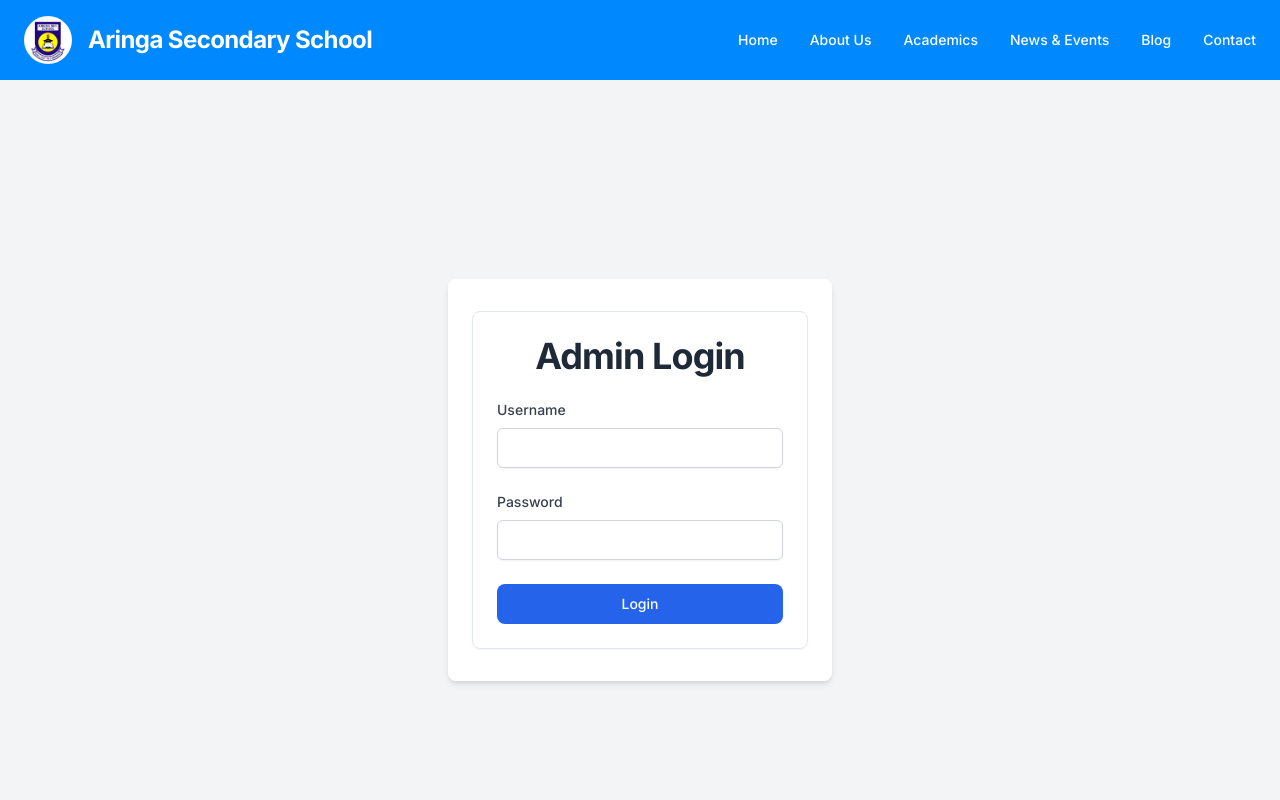
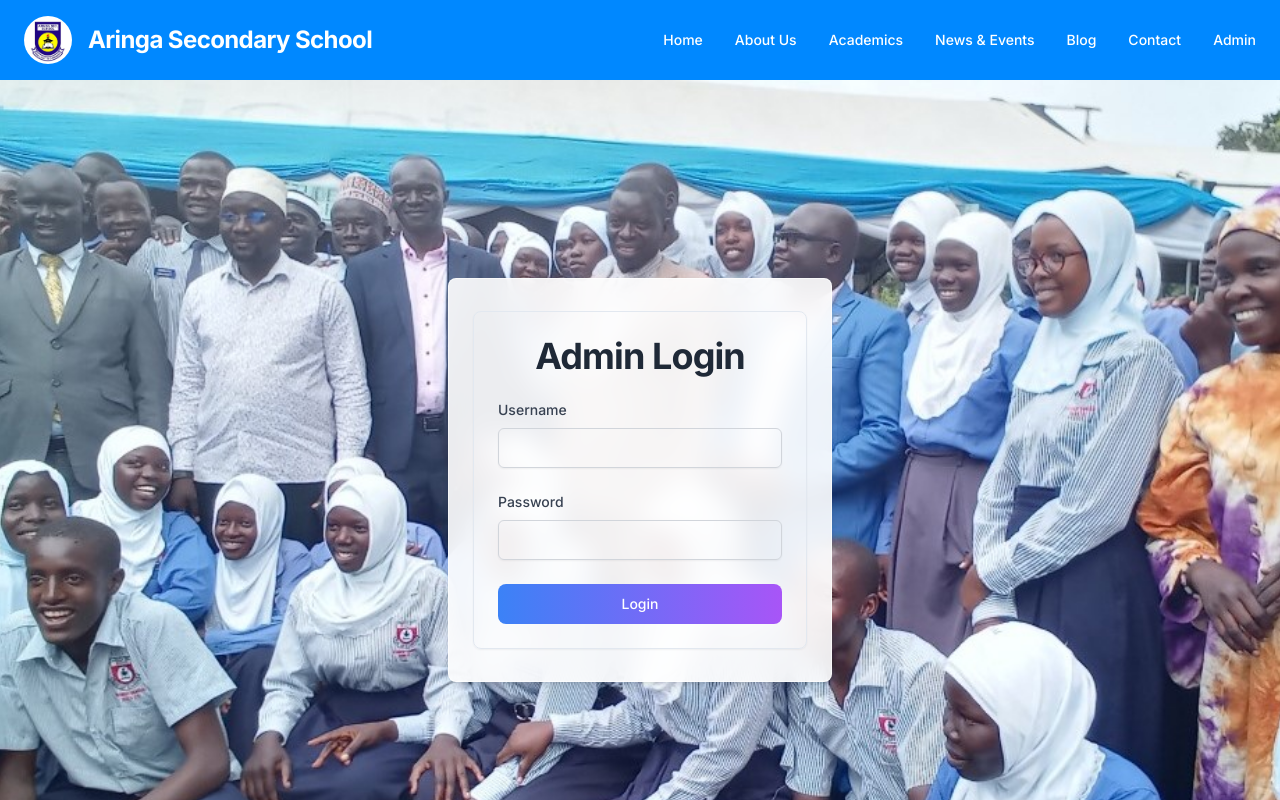
Before and after one commit to Lema-Aaron/Aringa-ss, a Next.js app: page /admin/login in a window 1280 px wide. Shown: the top 800 px of the page. Built offline with nearby package versions, Linux system fonts and the light colour scheme.

Commit message:
Updated the background image for admin login page

```diff
--- a/app/admin/login/page.tsx
+++ b/app/admin/login/page.tsx
@@ -30,7 +30,7 @@ export default function AdminLoginPage() {
     } catch (error) {
       console.error(error)
       toast({
-        title: 'Error',
+        title: 'Error, Try Again',
         description: 'Invalid username or password',
         variant: 'destructive',
       })
@@ -38,16 +38,23 @@ export default function AdminLoginPage() {
   }
 
   return (
-    <div className="flex items-center justify-center min-h-screen bg-gray-100">
-      <div className="w-full max-w-sm px-6 py-8 bg-white shadow-md rounded-lg">
+    <div className="flex items-center justify-center min-h-screen bg-cover bg-center bg-fixed bg-[url('/students4.jpg')]">
+      {/* Form Container */}
+      <div className="w-full max-w-sm px-6 py-8 bg-white bg-opacity-90 backdrop-blur-md shadow-md rounded-lg border border-white/60">
         <Card>
           <CardHeader>
             <CardTitle className="text-4xl font-bold text-center text-gray-800">Admin Login</CardTitle>
           </CardHeader>
           <CardContent>
             <form onSubmit={handleLogin} className="space-y-6">
+              {/* Username Input */}
               <div>
-                <label htmlFor="username" className="block text-sm font-medium text-gray-700 mb-2">Username</label>
+                <label
+                  htmlFor="username"
+                  className="block text-sm font-medium text-gray-700 mb-2"
+                >
+                  Username
+                </label>
                 <Input
                   id="username"
                   type="text"
@@ -57,8 +64,14 @@ export default function AdminLoginPage() {
                   className="border border-gray-300 rounded-md shadow-sm focus:outline-none focus:ring-2 focus:ring-blue-500 focus:border-blue-500 w-full"
                 />
               </div>
+              {/* Password Input */}
               <div>
-                <label htmlFor="password" className="block text-sm font-medium text-gray-700 mb-2">Password</label>
+                <label
+                  htmlFor="password"
+                  className="block text-sm font-medium text-gray-700 mb-2"
+                >
+                  Password
+                </label>
                 <Input
                   id="password"
                   type="password"
@@ -68,7 +81,11 @@ export default function AdminLoginPage() {
                   className="border border-gray-300 rounded-md shadow-sm focus:outline-none focus:ring-2 focus:ring-blue-500 focus:border-blue-500 w-full"
                 />
               </div>
-              <Button type="submit" className="w-full bg-blue-600 text-white hover:bg-blue-700 focus:ring-4 focus:ring-blue-300 font-medium rounded-lg py-2 text-sm">
+              {/* Submit Button */}
+              <Button
+                type="submit"
+                className="w-full text-white bg-gradient-to-r from-blue-500 to-purple-500 hover:from-purple-500 hover:to-blue-500 hover:scale-105 transform transition duration-300 ease-in-out focus:ring-4 focus:ring-blue-300 font-medium rounded-lg py-2 text-sm"
+              >
                 Login
               </Button>
             </form>
--- a/app/components/header.tsx
+++ b/app/components/header.tsx
@@ -61,6 +61,12 @@ const Header = () => {
           >
             Contact
           </Link>
+          <Link
+            href="/admin/login"
+            className="text-white hover:text-white/90 transition-colors duration-200 text-sm font-medium hover:underline underline-offset-4"
+          >
+            Admin
+          </Link>
         </nav>
         <button
           className="md:hidden text-white p-2 hover:bg-white/10 rounded-lg transition-colors"
@@ -113,6 +119,12 @@ const Header = () => {
             >
               Contact
             </Link>
+            <Link
+              href="/admin/login"
+              className="text-gray-900 hover:text-[#0088FF] transition-colors duration-200 hover:underline underline-offset-4"
+            >
+              Admin
+            </Link>
           </div>
         </motion.nav>
       )}
--- a/app/page.tsx
+++ b/app/page.tsx
@@ -106,7 +106,7 @@ export default function Home() {
               whileInView={{ opacity: 1, x: 0 }}
               transition={{ duration: 0.5, delay: 0.2 }}
             >
-              <Image src="/placeholder.svg?height=400&width=600" alt="School building" width={600} height={400} className="rounded-lg" />
+              <Image src="/students4.jpg?height=400&width=600" alt="School building" width={600} height={400} className="rounded-lg" />
             </motion.div>
             <motion.div
               initial={{ opacity: 0, x: 20 }}
```
Also changed, not shown: public/students4.jpg (added).
